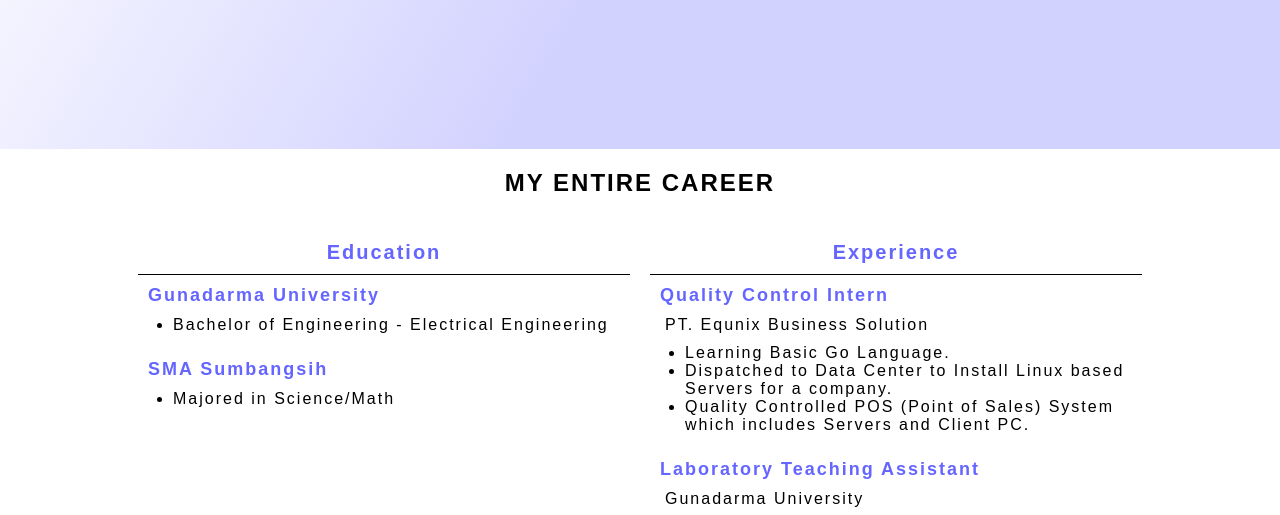
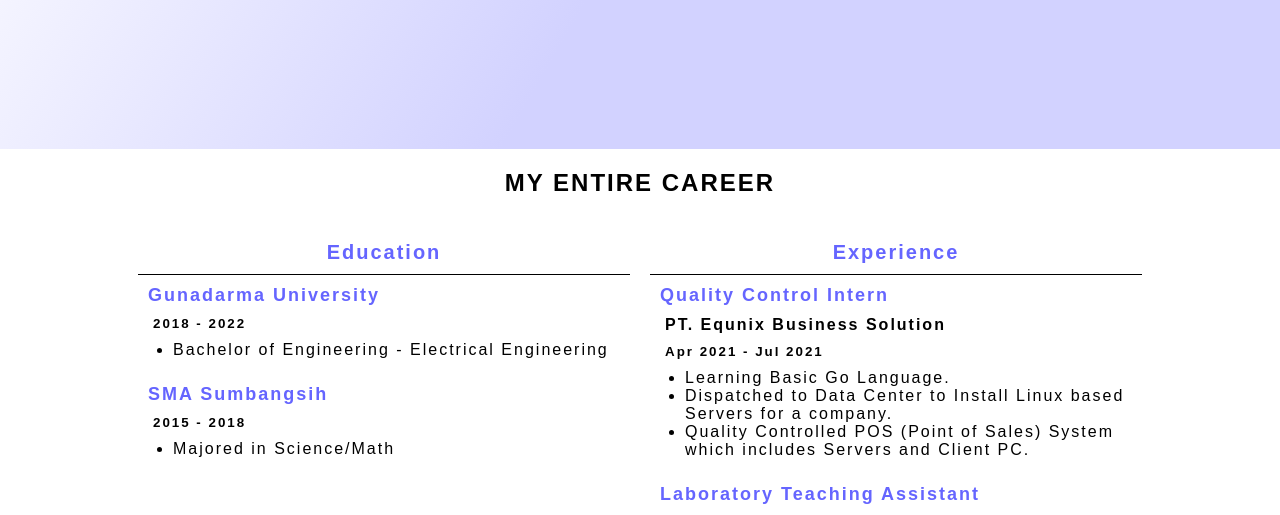
Before and after one commit to dimnyan/learning-files, a plain HTML site: page Website/My Web 1.1/index.html in a window 1280 px wide. Shown: the part 391-906 px from the top of the page. Drawn offline with Linux system fonts and the light colour scheme.

Commit message:
Add files via upload

```diff
--- a/Website/My Web 1.1/index.html
+++ b/Website/My Web 1.1/index.html
@@ -26,7 +26,15 @@
                 <h1 class="hello">Hello There!</h1>
                 <h1>I'm Nyoman Lanang Kresna Erlangga</h1>
                 <p>Hi, I'm an Electrical Engineer who likes to code with HTML, CSS & Arduino</p>
-            </div>
+                <!-- <a id="profile-link" target="_blank" href="https://github.com/dimnyan/">
+                  <i class="fab fa-github"></i></a>
+                <a id="profile-link" target="_blank" href="https://instagram.com/dimnyan">
+                  <i class="fab fa-instagram"></i></a>
+                <a id="profile-link" target="_blank" href="https://linkedin.com/in/nyomanlanang/">
+                  <i class="fab fa-linkedin-in"></i></a>
+                <a id="profile-link" target="_blank" href="https://twitter.com/dimnyan_/">
+                  <i class="fab fa-twitter"></i></a> -->
+                </div>
         <img id="pfp" src="https://avatars.githubusercontent.com/u/48331946?v=4">
         </div>
       </section>
@@ -38,12 +46,14 @@
             <h3>Education</h3>
             <div class="profesi-sub">
               <h4>Gunadarma University</h4>
+              <p class="year">2018 - 2022</p>
               <ul>
                 <li class="job-desc">Bachelor of Engineering - Electrical Engineering</li>
               </ul>
             </div>
             <div class="profesi-sub">
               <h4>SMA Sumbangsih</h4>
+              <p class="year">2015 - 2018</p>
               <ul>
                 <li class="job-desc">Majored in Science/Math</li>
               </ul>
@@ -53,7 +63,8 @@
             <h3>Experience</h3>
             <div class="profesi-sub">
               <h4>Quality Control Intern</h4>
-                <p>PT. Equnix Business Solution</p>
+                <p class="bold">PT. Equnix Business Solution</p>
+                <p class="year">Apr 2021 - Jul 2021</p>
               <ul>
                 <li class="job-desc">Learning Basic Go Language.</li>
                 <li class="job-desc">Dispatched to Data Center to Install Linux based Servers for a company.</li>
@@ -62,7 +73,8 @@
             </div>
             <div class="profesi-sub">
               <h4>Laboratory Teaching Assistant</h4>
-                <p>Gunadarma University</p>
+                <p class="bold">Gunadarma University</p>
+                <p class="year">Mar 2021 - Sep 2022</p>
               <ul>
                 <li class="job-desc">Educating Students of Electrical Engineering about Basic Electrical Components, Arduino Microcontrollers, AC Motors and Control Systems.</li>
               </ul>
--- a/Website/My Web 1.1/styles.css
+++ b/Website/My Web 1.1/styles.css
@@ -174,6 +174,16 @@
     color: black;
   }
 
+  .year {
+    font-size: smaller;
+    font-weight: bolder;
+    color: rgb(223, 221, 221);
+  }
+
+  .bold {
+    font-weight: bolder;
+  }
+
   /* SOCIAL MEDIA LINKS */
 
   #links{
```
